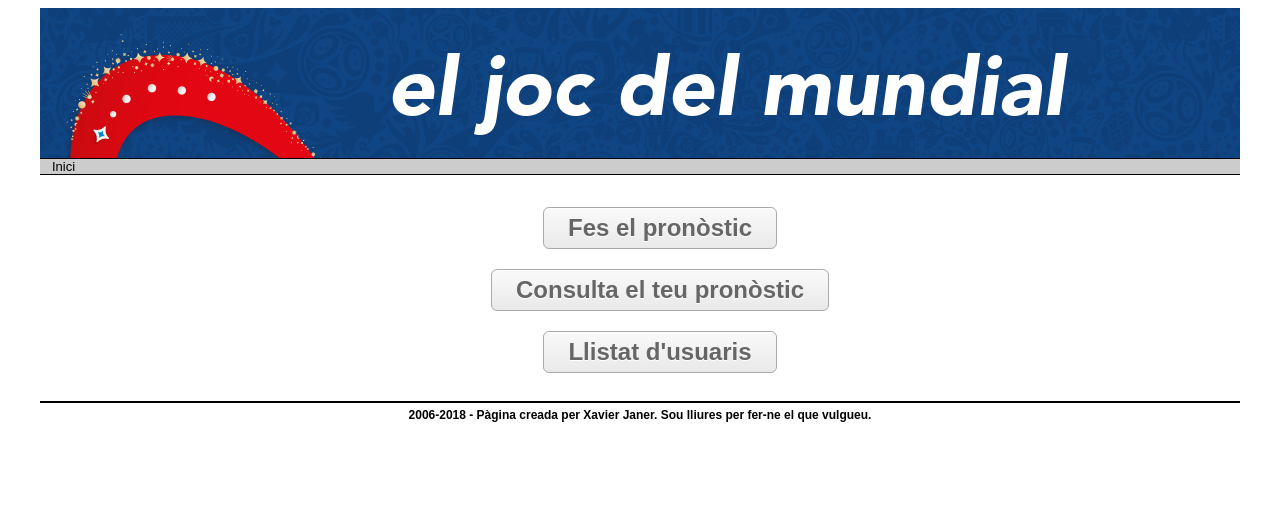
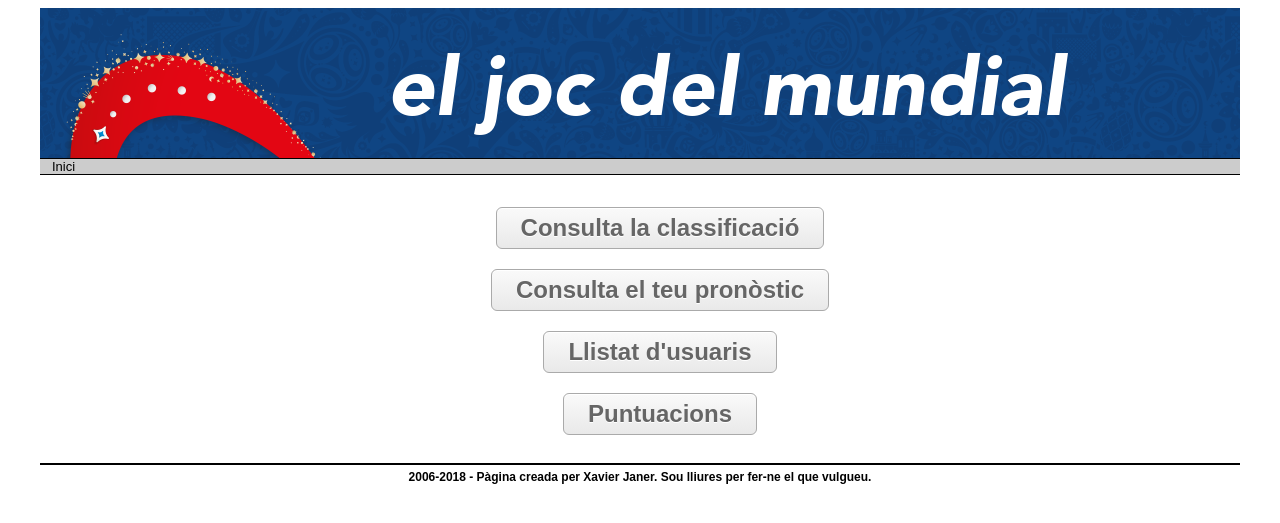
Before and after one commit to xjaner/mundial2018, a Django app: template mundial2018/joc/templates/joc/index.html in a window 1280 px wide. Shown: the top 523 px of the page. Run offline with Django 3.2, Linux system fonts and the light colour scheme; the template is opened without the code that fills it, so the values that code supplies are empty; some libraries are stand-ins or nearby versions.

Commit message:
Canviat el menú principal

```diff
--- a/mundial2018/joc/templates/joc/index.html
+++ b/mundial2018/joc/templates/joc/index.html
@@ -7,12 +7,13 @@
 
 {% block nav %}
 <ul class="nav">
-    <li>{% block nav-pronostic %}<a class="indexButton" href="{% url 'joc:pronostic' %}">{% trans "Fes el pronòstic" %}</a>{% endblock %}</li>
+    <li>{% block nav-classificacio %}<a class="indexButton" href="{% url 'joc:classificacio' %}">{% trans "Consulta la classificació" %}</a>{% endblock %}</li>
     <li>{% block nav-consulta %}<a class="indexButton" href="{% url 'joc:consulta' %}">{% trans "Consulta el teu pronòstic" %}</a>{% endblock %}</li>
     {% if pronostic_acabat %}
     <li>{% block nav-consulta-grups %}<a class="indexButton" href="{% url 'joc:consulta_grups' %}">{% trans "Consulta els teus grups " %}</a>{% endblock %}</li>
     {% endif %}
     <li>{% block nav-usuaris %}<a class="indexButton" href="{% url 'joc:usuaris' %}">{% trans "Llistat d'usuaris" %}</a>{% endblock %}</li>
+    <li>{% block nav-puntuacions %}<a class="indexButton" href="{% url 'joc:puntuacions' %}">{% trans "Puntuacions" %}</a>{% endblock %}</li>
 </ul>
 {% endblock %}
 
```
